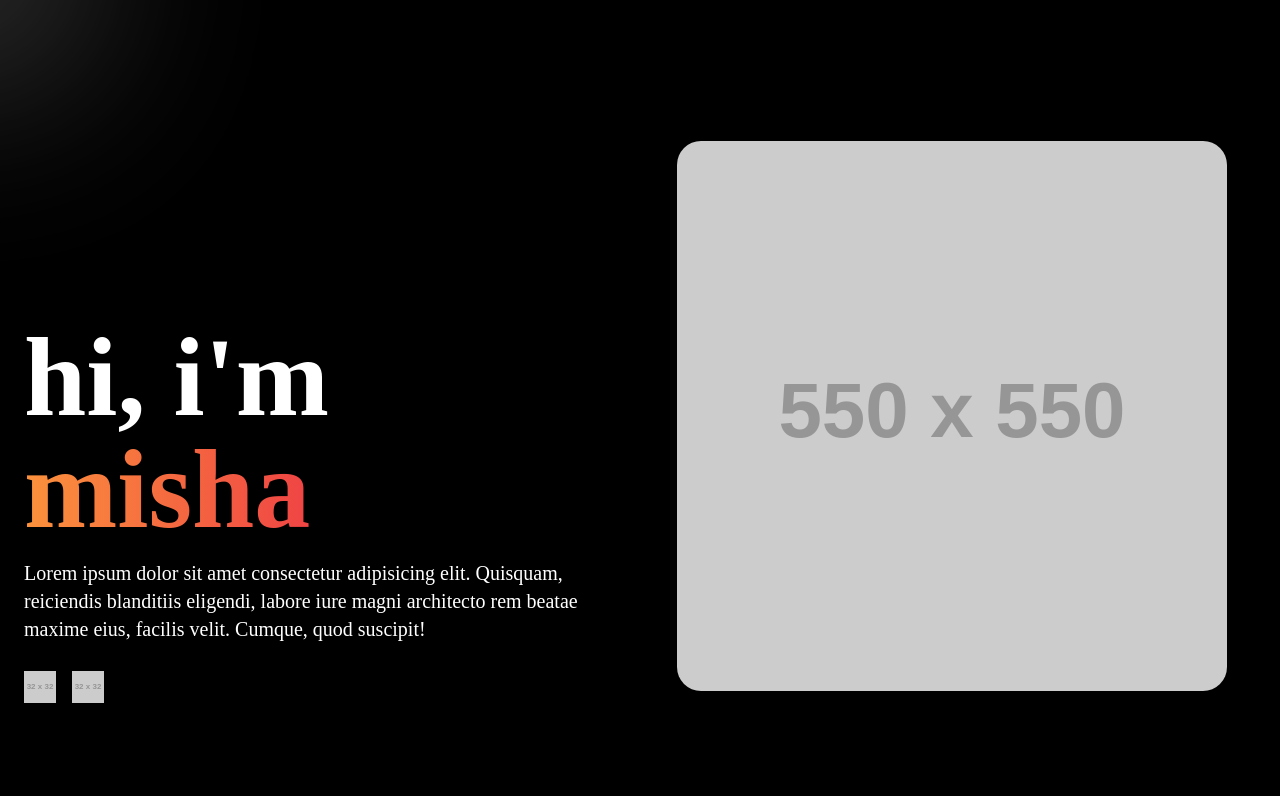
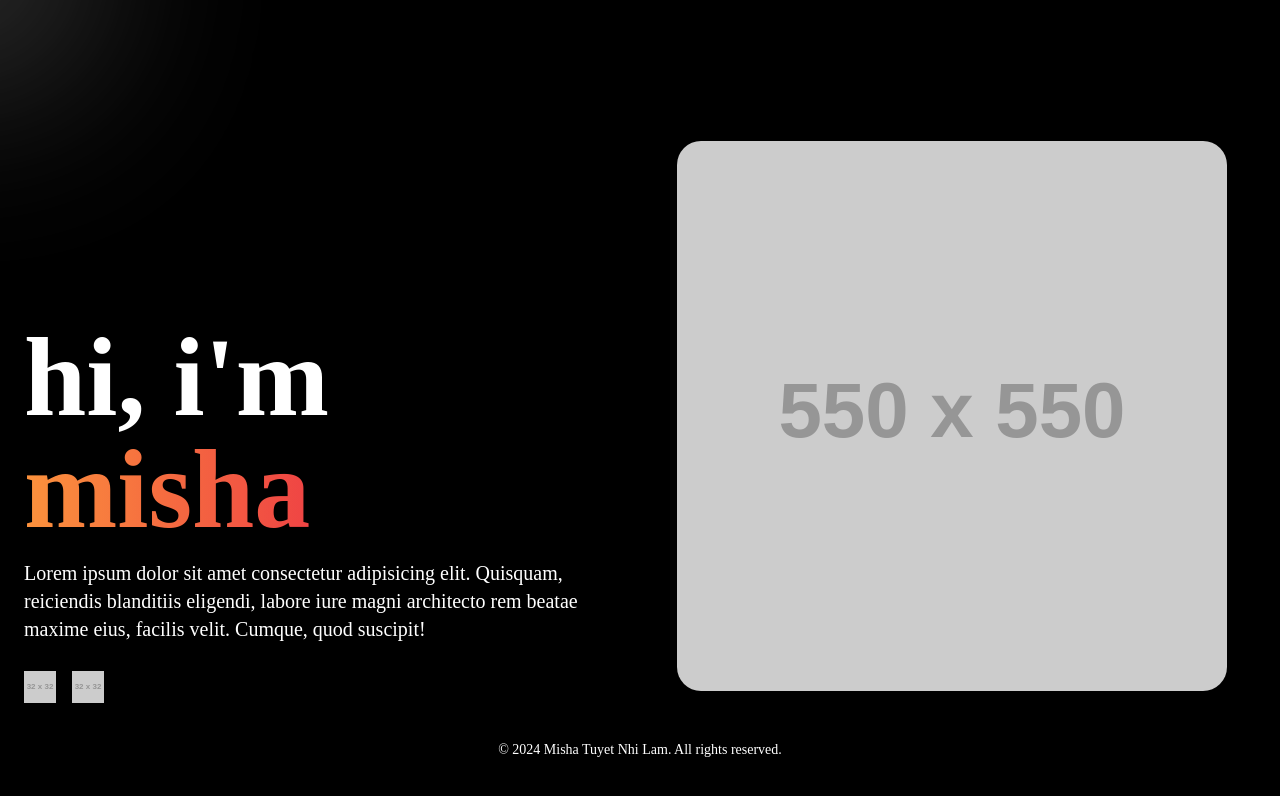
Before and after one commit to altshizu/portfolio-misha, a React (Create React App) app: page / in a window 1280 px wide. Shown: the top 796 px of the page. Built offline with nearby package versions, Linux system fonts and the light colour scheme; the HTML template or start-up script is replaced by a standard one.

Commit message:
Updated Footer color

```diff
--- a/src/App.tsx
+++ b/src/App.tsx
@@ -10,6 +10,7 @@ export default function App() {
       <div className="relative z-10 flex flex-col items-center p-4 space-y-8 container mx-auto">
         <Hero />
       </div>
+      <Footer />
     </div>
   )
 }
--- a/src/components/Footer.tsx
+++ b/src/components/Footer.tsx
@@ -2,7 +2,7 @@ import { name } from "../constants/index";
 
 export default function Footer() {
     return (
-        <footer className="fixed bottom-0 left-0 right-0 p-10 text-center text-sm">
+        <footer className="fixed bottom-0 left-0 right-0 p-10 text-center text-sm text-white">
             &copy; {new Date().getFullYear()} {name}. All rights reserved.
         </footer>
     )
```
